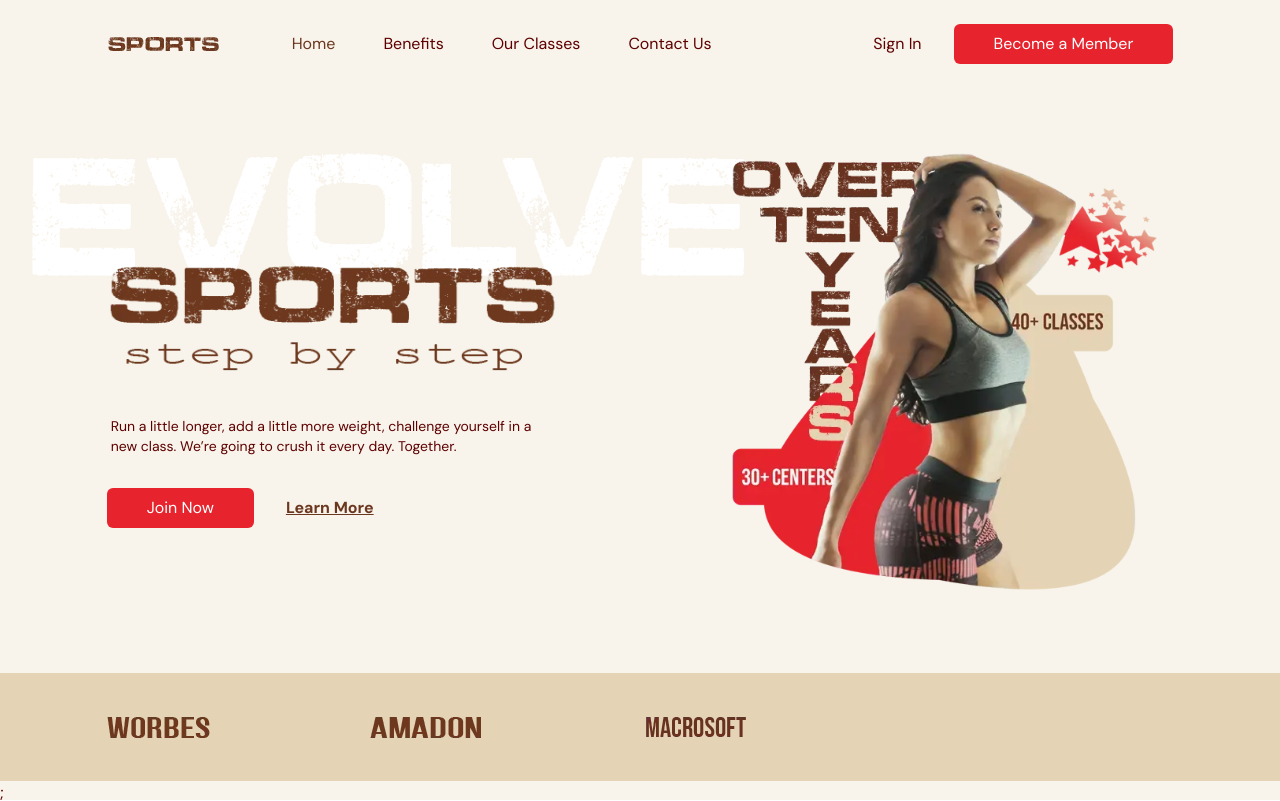
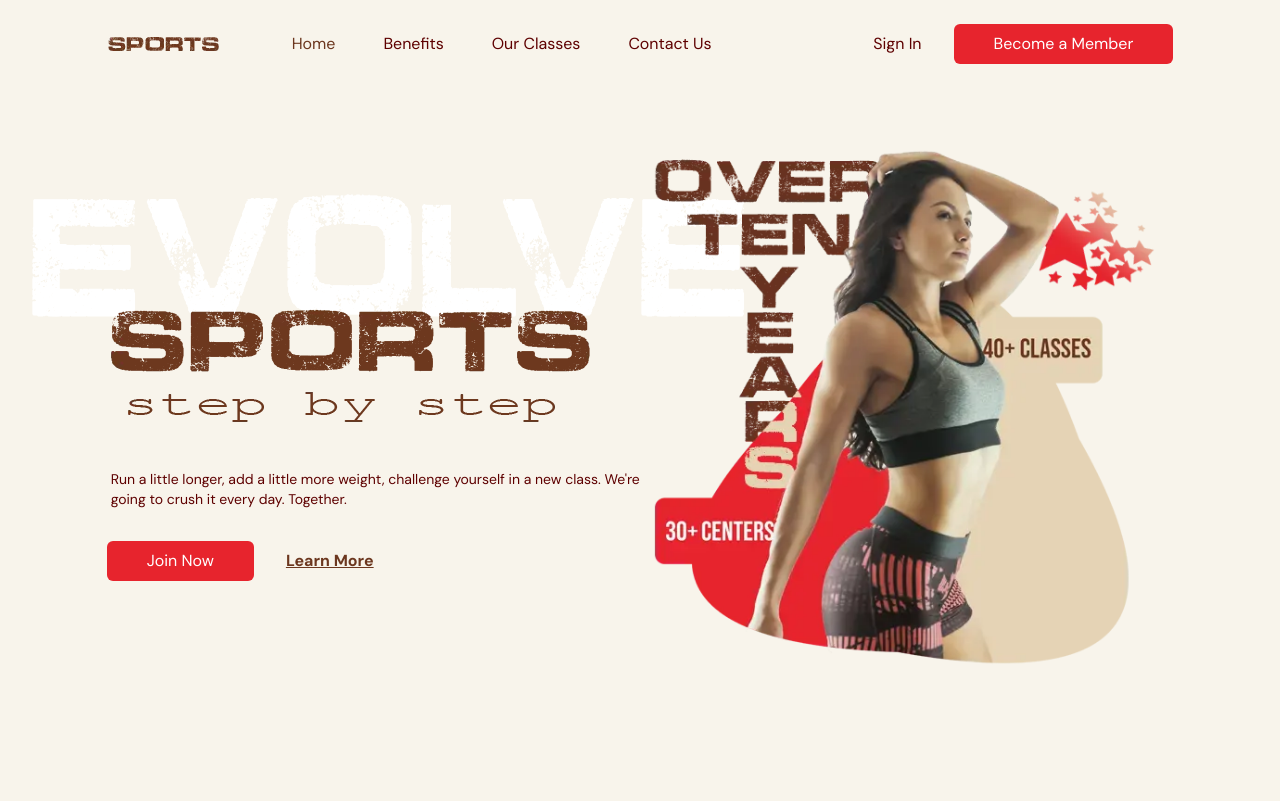
Before and after one commit to anthony-th/sports, a React (Vite) app: page / in a window 1280 px wide. Shown: the top 801 px of the page. Built offline with nearby package versions, Linux system fonts and the light colour scheme.

Commit message:
fix: fix text-wrap, change styles and add address tag

```diff
--- a/src/App.tsx
+++ b/src/App.tsx
@@ -24,7 +24,7 @@ function App() {
   }, []);
 
   return (
-    <div className="app bg-gray-20">
+    <div className="app">
       <Navbar isTopOfPage={isTopOfPage} selectedPage={selectedPage} setSelectedPage={setSelectedPage} />
       <Home setSelectedPage={setSelectedPage} />
       <Benefits setSelectedPage={setSelectedPage} />
--- a/src/components/benefits/index.tsx
+++ b/src/components/benefits/index.tsx
@@ -58,7 +58,7 @@ const Benefits = ({ setSelectedPage }: Props) => {
           ))}
         </motion.div>
         <div className="mt-16 items-center justify-between gap-20 md:mt-28 md:flex">
-          <img className="mx-auto" alt="" src={BenefitGraphic} />
+          <img className="mx-auto" alt="" src={BenefitGraphic} width={490} height={553} loading="lazy" />
           <div>
             <div className="relative">
               <div className="before:absolute before:-top-20 before:-left-10 before:z-[1] before:content-abstractwaves md:before:-left-20">
--- a/src/components/contactus/index.tsx
+++ b/src/components/contactus/index.tsx
@@ -1,7 +1,7 @@
 import { useForm } from 'react-hook-form';
 import { SelectedPage } from '@/shared/types';
 import { motion } from 'framer-motion';
-import ContactUsGraphic from '@/assets/ContactUsPageGraphic.webp';
+import ContactUsImage from '@/assets/ContactUsPageGraphic.webp';
 import HText from '@/shared/HText';
 
 type Props = {
@@ -10,9 +10,7 @@ type Props = {
 
 const ContactUs = ({ setSelectedPage }: Props) => {
   const inputStyles = `mb-7 w-full rounded-lg bg-primary-300 px-5 py-3 placeholder-white text-white`;
-
   const { register, trigger, formState: { errors }, } = useForm();
-
   const onSubmit = async (e: any) => {
     const isValid = await trigger();
     if (!isValid) {
@@ -62,7 +60,7 @@ const ContactUs = ({ setSelectedPage }: Props) => {
           </motion.div>
           <motion.div className="relative mt-16 basis-2/5 md:mt-0" initial="hidden" whileInView="visible" viewport={{ once: true, amount: 0.5 }} transition={{ delay: 0.2, duration: 0.5 }} variants={{ hidden: { opacity: 0, y: 50 }, visible: { opacity: 1, y: 0 }, }}>
             <div className="w-full before:absolute before:-bottom-20 before:-right-10 before:z-[-1] md:before:content-evolvetext">
-              <img className="w-full rounded-lg opacity-95" alt="contact-us-page-graphic" src={ContactUsGraphic} />
+              <img className="w-full rounded-lg opacity-95 md:min-w-[387px] md:min-h-[420px]" alt="" src={ContactUsImage} loading="lazy" />
             </div>
           </motion.div>
         </div>
--- a/src/components/home/index.tsx
+++ b/src/components/home/index.tsx
@@ -2,7 +2,7 @@ import useMediaQuery from '@/hooks/useMediaQuery';
 import { SelectedPage } from '@/shared/types';
 import ActionButton from '@/shared/ActionButton';
 import HomeText from '@/assets/HomePageText.webp';
-import HomeGraphic from '@/assets/HomePageGraphic.webp';
+import HomeImage from '@/assets/HomePageGraphic.webp';
 import SponsorWorbes from '@/assets/SponsorWorbes.webp';
 import SponsorAmadon from '@/assets/SponsorAmadon.webp';
 import SponsorMacro from '@/assets/SponsorMacro.webp';
@@ -16,20 +16,20 @@ type Props = {
 const Home = ({ setSelectedPage }: Props) => {
   const isAboveMediumScreens = useMediaQuery("(min-width:1060px)");
   return (
-    <section id="home" className="gap-16 bg-gray-20 py-10 md:h-full md:pb-0">
-      <motion.div className="md:flex mx-auto w-5/6 items-center justify-center md:h-5/6" onViewportEnter={() => setSelectedPage(SelectedPage.Home)}>
-        <div className="z-10 mt-32 md:basis-3/5">
-          <motion.div className="md:-mt-20" initial="hidden" whileInView="visible" viewport={{ once: true, amount: 0.5 }} transition={{ delay: 0.2, duration: 0.5 }} variants={{ hidden: { opacity: 0, x: -50 }, visible: { opacity: 1, x: 0 },}}>
+    <section id="home" className="bg-gray-20 py-10 md:pb-0 flex flex-col justify-between">
+      <motion.div className="flex flex-col md:flex-row mx-auto w-5/6 items-center justify-between gap-8 md:gap-0 py-24" onViewportEnter={() => setSelectedPage(SelectedPage.Home)}>
+        <div className="z-10 md:basis-3/5 flex flex-col gap-8">
+          <motion.div className="flex flex-col gap-8" initial="hidden" whileInView="visible" viewport={{ once: true, amount: 0.5 }} transition={{ delay: 0.2, duration: 0.5 }} variants={{ hidden: { opacity: 0, x: -50 }, visible: { opacity: 1, x: 0 },}}>
             <div className="relative">
               <div className="before:absolute before:-top-20 before:-left-20 before:z-[-1] md:before:content-evolvetext">
-                <img alt="" src={HomeText} />
+                <img alt="" src={HomeText} loading="lazy" className='md:min-w-[489px] md:min-h-[163px]' />
               </div>
             </div>
-            <p className="pl-1 mt-8 text-sm">
-              Run a little longer, add a little more weight, challenge yourself in a new class. We’re going to crush it every day. Together.
+            <p className="pl-1 text-sm">
+              Run a little longer, add a little more weight, challenge yourself in a new class. We're going to crush it every day. Together.
             </p>
           </motion.div>
-          <motion.div className="mt-8 flex items-center gap-8" initial="hidden" whileInView="visible" viewport={{ once: true, amount: 0.5 }} transition={{ delay: 0.2, duration: 0.5 }} variants={{hidden: { opacity: 0, x: -50 },visible: { opacity: 1, x: 0 },}}>
+          <motion.div className="flex items-center gap-8" initial="hidden" whileInView="visible" viewport={{ once: true, amount: 0.5 }} transition={{ delay: 0.2, duration: 0.5 }} variants={{hidden: { opacity: 0, x: -50 },visible: { opacity: 1, x: 0 },}}>
             <ActionButton setSelectedPage={setSelectedPage}>
               Join Now
             </ActionButton>
@@ -42,21 +42,21 @@ const Home = ({ setSelectedPage }: Props) => {
             </AnchorLink>
           </motion.div>
         </div>
-        <div className="flex basis-3/5 justify-center md:z-10 md:ml-40 md:mt-16 md:justify-items-end">
-          <img alt="home-pageGraphic" src={HomeGraphic} />
+        <div className="flex basis-3/5 justify-center md:z-10 md:justify-items-end">
+          <img alt="home-pageGraphic" src={HomeImage} loading="lazy" className='md:min-w-[428px] md:min-h-[467px]'/>
         </div>
       </motion.div>
       {isAboveMediumScreens && (
         <div className="w-full bg-primary-100 py-10">
           <div className="mx-auto w-5/6">
             <div className="flex w-3/5 items-center justify-between gap-8">
-              <img alt="Sponsor Worbes" src={SponsorWorbes} />
-              <img alt="Sponsor Amadon" src={SponsorAmadon} />
-              <img alt="Sponsor MacroSoft" src={SponsorMacro} />
+              <img alt="Sponsor Worbes" src={SponsorWorbes} loading="lazy" />
+              <img alt="Sponsor Amadon" src={SponsorAmadon} loading="lazy" />
+              <img alt="Sponsor MacroSoft" src={SponsorMacro} loading="lazy" />
             </div>
           </div>
         </div>
-      )};
+      )}
     </section>
   );
 };
--- a/src/components/navbar/Link.tsx
+++ b/src/components/navbar/Link.tsx
@@ -16,7 +16,7 @@ function Link({
 
   return (
     <AnchorLink
-      className={`${selectedPage === lowerCasePage ? "text-primary-500" : ""} transition duration-500 hover:text-white text-base hover:bg-primary-500 rounded px-2 py-1 w-fit`}
+      className={`${selectedPage === lowerCasePage ? "text-primary-500" : ""} transition duration-500 hover:text-white text-base hover:bg-primary-500 rounded px-2 py-1 w-fit text-nowrap`}
       href={`#${lowerCasePage}`}
       onClick={() => setSelectedPage(lowerCasePage)}
     >
--- a/src/components/navbar/index.tsx
+++ b/src/components/navbar/index.tsx
@@ -25,9 +25,9 @@ const NavBar = ({ isTopOfPage, selectedPage, setSelectedPage }: Props) => {
       >
         <div className={`${flexBetween} mx-auto w-5/6`}>
           <div className={`${flexBetween} w-full gap-16`}>
-            <img alt="logo" src={Logo} />
+            <img alt="logo" src={Logo} width={113} height={24} loading="lazy" />
             {isAboveMediumScreens ? (
-              <div className={`${flexBetween} w-full`}>
+              <div className={`${flexBetween} w-full gap-4`}>
                 <div className={`${flexBetween} gap-8 text-sm`}>
                   <Link page="Home" selectedPage={selectedPage} setSelectedPage={setSelectedPage} />
                   <Link page="Benefits" selectedPage={selectedPage} setSelectedPage={setSelectedPage} />
@@ -35,7 +35,7 @@ const NavBar = ({ isTopOfPage, selectedPage, setSelectedPage }: Props) => {
                   <Link page="Contact Us" selectedPage={selectedPage} setSelectedPage={setSelectedPage} />
                 </div>
                 <div className={`${flexBetween} gap-8`}>
-                  <p>Sign In</p>
+                  <p className='text-nowrap'>Sign In</p>
                   <ActionButton setSelectedPage={setSelectedPage}>Become a Member</ActionButton>
                 </div>
               </div>
--- a/src/components/ourclasses/Class.tsx
+++ b/src/components/ourclasses/Class.tsx
@@ -4,16 +4,16 @@ type Props = {
   image: string;
 };
 
+const overlayStyles = `p-5 absolute z-30 flex h-[338px] w-[450px] flex-col items-center justify-center whitespace-normal bg-primary-500 text-center text-white opacity-0 transition duration-500 hover:opacity-90`;
+
 const Class = ({ name, description, image }: Props) => {
-  const overlayStyles = `p-5 absolute z-30 flex h-[338px] w-[450px] flex-col items-center justify-center whitespace-normal bg-primary-500 text-center text-white opacity-0 transition duration-500 hover:opacity-90`;
-
   return (
     <li className="relative inline-block h-[380px] w-[450px]">
       <div className={overlayStyles}>
         <p className="text-2xl">{name}</p>
         <p className="mt-5">{description}</p>
       </div>
-      <img alt={`${image}`} src={image} />
+      <img alt={`${image}`} src={image} width={450} height={338} loading="lazy" />
     </li>
   );
 };
--- a/src/shared/ActionButton.tsx
+++ b/src/shared/ActionButton.tsx
@@ -10,7 +10,7 @@ type Props = {
 const ActionButton = ({ children, setSelectedPage }: Props) => {
   return (
     <AnchorLink
-      className="transition duration-500 rounded-md bg-secondary-500 px-10 py-2 text-white hover:bg-primary-500 hover:text-white"
+      className="transition duration-500 rounded-md bg-secondary-500 px-10 py-2 text-white hover:bg-primary-500 hover:text-white text-nowrap"
       onClick={() => setSelectedPage(SelectedPage.ContactUs)}
       href={`#${SelectedPage.ContactUs}`}
     >
```
Also changed, not shown: src/components/footer/index.tsx (+18 -8 lines).
